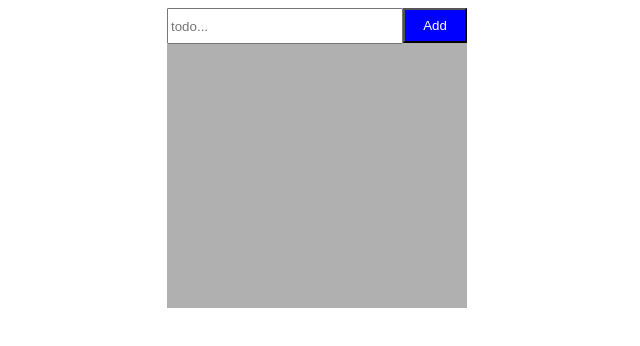
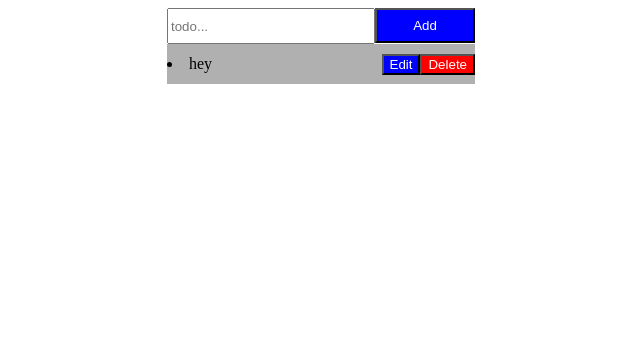
Before and after one commit to Arevik-Hayrapetyan/vue-todoList, a Vue app: page / in a window 1280 px wide. Shown: the top 346 px of the page, without its empty margins (323-963 px from the left). Built offline with nearby package versions, Linux system fonts and the light colour scheme.

Commit message:
feat: Added methods

```diff
--- a/src/components/List.vue
+++ b/src/components/List.vue
@@ -2,15 +2,29 @@
   <div class="wrapper">
     <div class="container">
       <form class="todo-form">
+        <div class="input-cnt">
           <input
             type="text"
             placeholder="todo..."
             class="text-input"
             v-model="inputValue"
           />
-        <input type="submit" value="Add" class="add-button" />
+          <input
+            type="submit"
+            value="Add"
+            class="add-button"
+            @click="handleAdd"
+          />
+        </div>
+
+        <div v-for="item in addList" :key="item.id" class="added-list">
+          <li>{{ item.inputValue }}</li>
+          <div class="edit-delete">
+            <button class="edit-btn">Edit</button>
+            <button class="delete-btn">Delete</button>
+          </div>
+        </div>
       </form>
-      <div class="added-list">{{ inputValue }}</div>
     </div>
   </div>
 </template>
@@ -22,7 +36,27 @@ export default {
   data() {
     return {
       inputValue: "",
+      addList: [{ inputValue: "hey", id: Math.random() }],
     };
+  },
+  methods: {
+    handleAdd() {
+      console.log("arev");
+      if (this.inputValue !== "") {
+        return {
+          addList: [
+            ...this.addList,
+            {
+              id: Math.random(),
+              inputValue: this.inputValue,
+              isChecked: false,
+              isEditMode: false,
+            },
+          ],
+          inputValue: "",
+        };
+      }
+    },
   },
 };
 </script>
@@ -40,17 +74,13 @@ export default {
   flex-wrap: wrap;
 }
 .todo-form {
-  width: 300px;
-  display: flex;
-  justify-content: center;
-
-  background-color: #b0b0b0;
 }
 .added-list {
-  background-color: red;
-  height: 50px;
+  background-color: #b0b0b0;
+  height: 40px;
   display: flex;
   align-items: center;
+  justify-content: space-between;
 }
 .add-button {
   height: 35px;
@@ -60,6 +90,17 @@ export default {
 }
 .text-input {
   height: 30px;
-  width: 400px;
+  width: 200px;
+}
+.input-cnt {
+  display: flex;
+}
+.edit-btn {
+  color: white;
+  background-color: blue;
+}
+.delete-btn {
+  color: white;
+  background-color: red;
 }
 </style>
```
Lines whose indentation alone changed are shown as unchanged.
